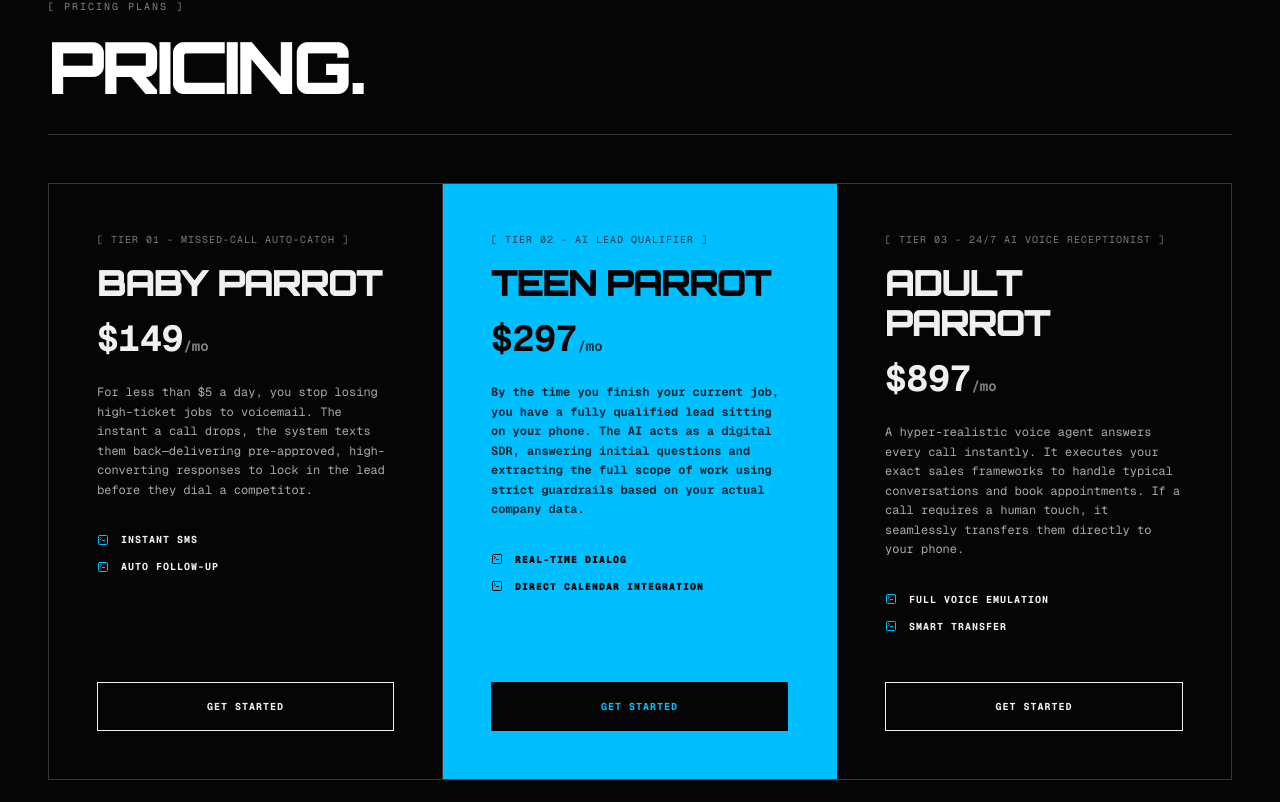
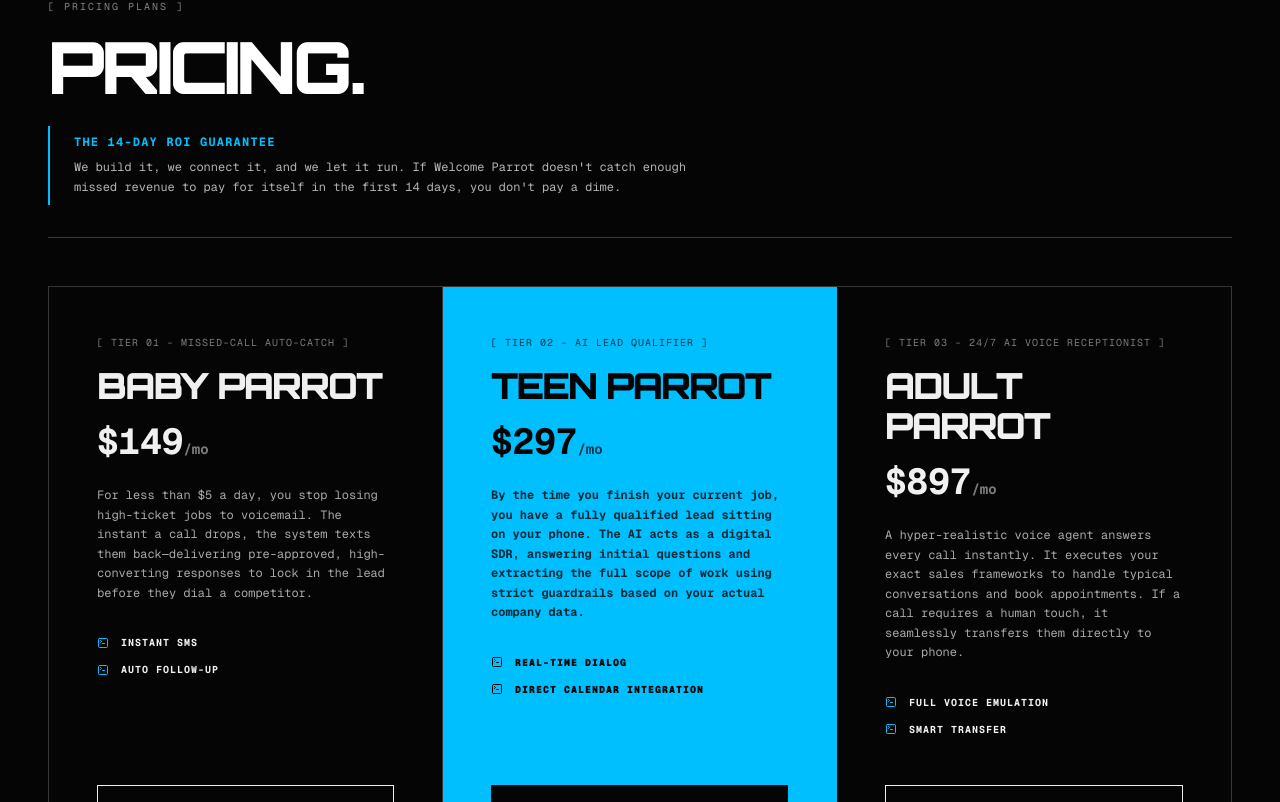
Before and after one commit to 2Limitless/Welcome-parrot, a Next.js app: page / in a window 1280 px wide. Shown: the part 3258-4060 px from the top of the page. Built offline with nearby package versions, Linux system fonts and the light colour scheme.

Commit message:
feat: Add ROI Guarantee and change CTA buttons to booking links

```diff
--- a/src/app/page.tsx
+++ b/src/app/page.tsx
@@ -421,9 +421,15 @@ export default function Home() {
         >
           <div>
             <span className="text-[10px] text-white/50 font-mono tracking-[0.2em] uppercase mb-4 block">[ Pricing Plans ]</span>
-            <h2 className="text-5xl md:text-7xl font-black tracking-tighter uppercase leading-none font-[family-name:var(--font-orbitron)] text-white">
+            <h2 className="text-5xl md:text-7xl font-black tracking-tighter uppercase leading-none font-[family-name:var(--font-orbitron)] text-white mb-6">
               Pricing.
             </h2>
+            <div className="max-w-2xl border-l-2 border-[#00bfff] pl-6 py-2">
+              <h4 className="text-[#00bfff] font-mono font-bold uppercase tracking-widest text-xs mb-2">The 14-Day ROI Guarantee</h4>
+              <p className="font-mono text-xs text-white/70 leading-relaxed">
+                We build it, we connect it, and we let it run. If Welcome Parrot doesn't catch enough missed revenue to pay for itself in the first 14 days, you don't pay a dime.
+              </p>
+            </div>
           </div>
         </motion.div>
 
@@ -446,8 +452,8 @@ export default function Home() {
                 <li className="font-mono text-[10px] text-current font-bold uppercase tracking-widest flex items-center gap-3"><TerminalSquare className="w-3 h-3 text-[#00bfff] group-hover:text-black" /> Auto Follow-up</li>
               </ul>
             </div>
-            <Link href="/signup?tier=baby" className="w-full border border-current px-6 py-4 text-[10px] font-mono font-bold uppercase tracking-widest bg-transparent text-current group-hover:bg-black group-hover:text-white transition-colors block text-center">
-              Get Started
+            <Link href="https://calendly.com/aarone0110" target="_blank" className="w-full border border-current px-6 py-4 text-[10px] font-mono font-bold uppercase tracking-widest bg-transparent text-current group-hover:bg-black group-hover:text-white transition-colors block text-center">
+              Claim This Tier
             </Link>
           </motion.div>
 
@@ -468,8 +474,8 @@ export default function Home() {
                 <li className="font-mono text-[10px] text-[#050505] font-black uppercase tracking-widest flex items-center gap-3"><TerminalSquare className="w-3 h-3 text-[#050505]" /> Direct Calendar Integration</li>
               </ul>
             </div>
-            <Link href="/signup?tier=teen" className="w-full border border-[#050505] bg-[#050505] text-[#00bfff] px-6 py-4 text-[10px] font-mono font-bold uppercase tracking-widest hover:bg-[#050505] hover:text-white transition-colors block text-center">
-              Get Started
+            <Link href="https://calendly.com/aarone0110" target="_blank" className="w-full border border-[#050505] bg-[#050505] text-[#00bfff] px-6 py-4 text-[10px] font-mono font-bold uppercase tracking-widest hover:bg-[#050505] hover:text-white transition-colors block text-center">
+              Book My Custom Setup
             </Link>
           </motion.div>
 
@@ -490,8 +496,8 @@ export default function Home() {
                 <li className="font-mono text-[10px] text-current font-bold uppercase tracking-widest flex items-center gap-3"><TerminalSquare className="w-3 h-3 text-[#00bfff] group-hover:text-black" /> Smart Transfer</li>
               </ul>
             </div>
-            <Link href="/signup?tier=adult" className="w-full border border-current px-6 py-4 text-[10px] font-mono font-bold uppercase tracking-widest bg-transparent text-current group-hover:bg-black group-hover:text-white transition-colors block text-center">
-              Get Started
+            <Link href="https://calendly.com/aarone0110" target="_blank" className="w-full border border-current px-6 py-4 text-[10px] font-mono font-bold uppercase tracking-widest bg-transparent text-current group-hover:bg-black group-hover:text-white transition-colors block text-center">
+              Talk to the Founders
             </Link>
           </motion.div>
 
```
